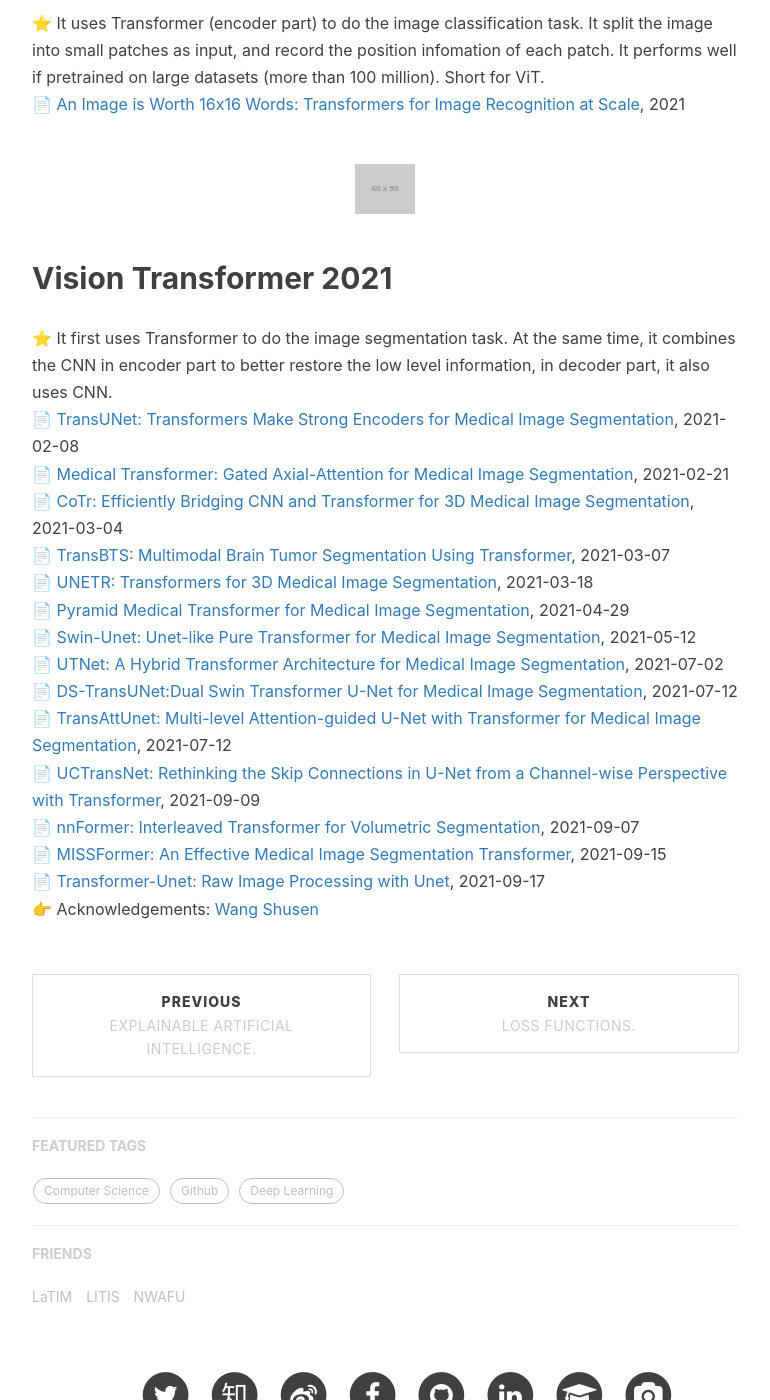
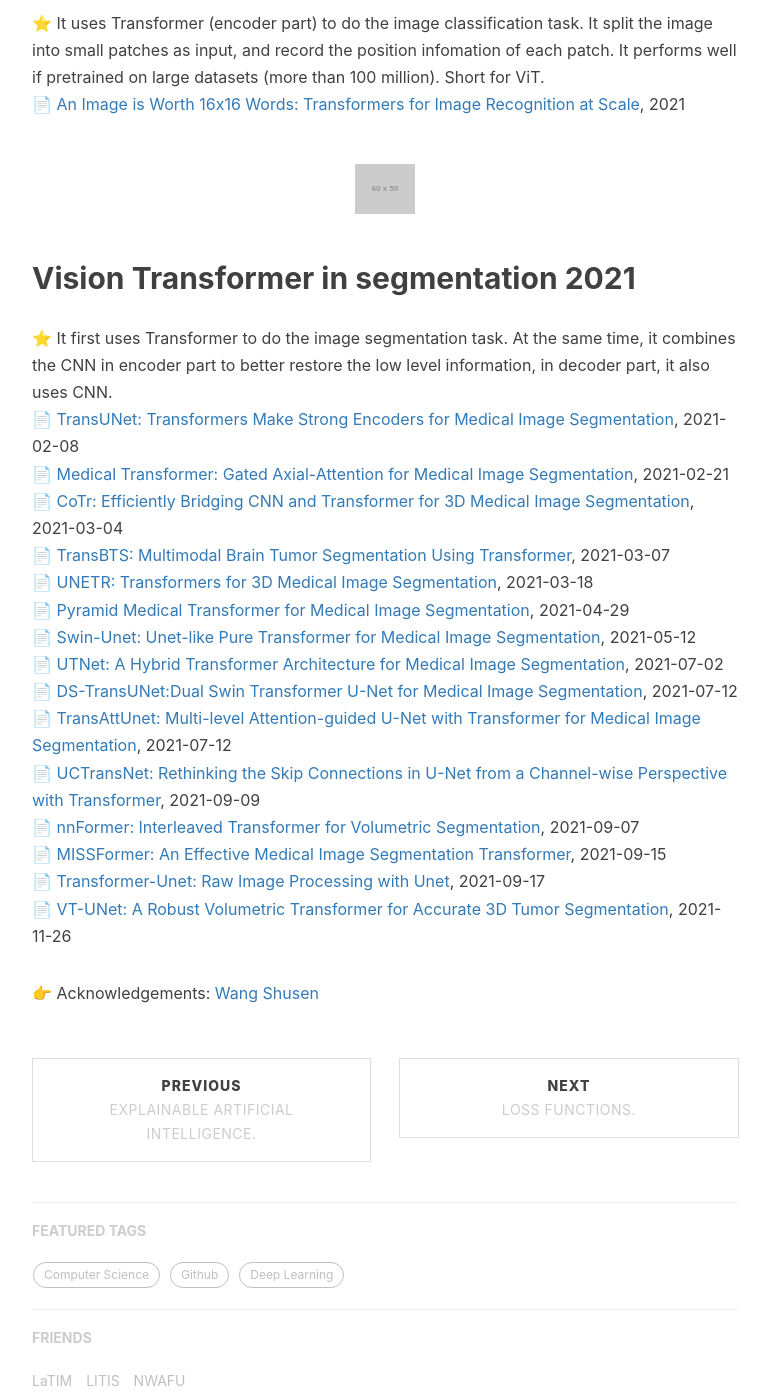
Before and after one commit to jizhang02/jizhang02.github.io, a Jekyll site: the page built from _posts/2021-09-08-transformer.markdown, in a window 1280 px wide and 1400 px high, scrolled down 1871 px. Shown: the whole window, without its empty margins (233-1003 px from the left). Built offline with Jekyll 4.4.1, drawn with Linux system fonts in a browser that asks for light colours; nearby versions of some CDN libraries; a script that is not in the unit is left out; comment, search, counter and statistics services are not loaded.

Commit message:
Update 2021-09-08-transformer.markdown

```diff
--- a/_posts/2021-09-08-transformer.markdown
+++ b/_posts/2021-09-08-transformer.markdown
@@ -27,7 +27,7 @@ This post is an introduction to the Transformer, in terms of its origin, applica
 ## ![#FA6800](https://via.placeholder.com/60/FA6800/000000?text=2021) Vision Transformer 2021
 ⭐ It uses Transformer (encoder part) to do the image classification task. It split the image into small patches as input, and record the position infomation of each patch. It performs well if pretrained on large datasets (more than 100 million). Short for ViT.
 📄 [An Image is Worth 16x16 Words: Transformers for Image Recognition at Scale](https://arxiv.org/abs/2010.11929), 2021
-## ![#0050EF](https://via.placeholder.com/60/0050EF/FFFFFF?text=2021) Vision Transformer 2021
+## ![#0050EF](https://via.placeholder.com/60/0050EF/FFFFFF?text=2021) Vision Transformer in segmentation 2021
 ⭐ It first uses Transformer to do the image segmentation task. At the same time, it combines the CNN in encoder part to better restore the low level information, in decoder part, it also uses CNN.
 📄 [TransUNet: Transformers Make Strong Encoders for Medical Image Segmentation](https://arxiv.org/abs/2102.04306), 2021-02-08
 📄 [Medical Transformer: Gated Axial-Attention for Medical Image Segmentation](https://arxiv.org/abs/2102.10662), 2021-02-21
@@ -43,4 +43,6 @@ This post is an introduction to the Transformer, in terms of its origin, applica
 📄 [nnFormer: Interleaved Transformer for Volumetric Segmentation](https://arxiv.org/abs/2109.03201), 2021-09-07
 📄 [MISSFormer: An Effective Medical Image Segmentation Transformer](https://arxiv.org/abs/2109.07162v1), 2021-09-15
 📄 [Transformer-Unet: Raw Image Processing with Unet](https://arxiv.org/abs/2109.08417), 2021-09-17
+📄 [VT-UNet: A Robust Volumetric Transformer for Accurate 3D Tumor Segmentation](https://arxiv.org/pdf/2111.13300.pdf), 2021-11-26
+
 👉 Acknowledgements: [Wang Shusen](https://youtu.be/aButdUV0dxI)
```
